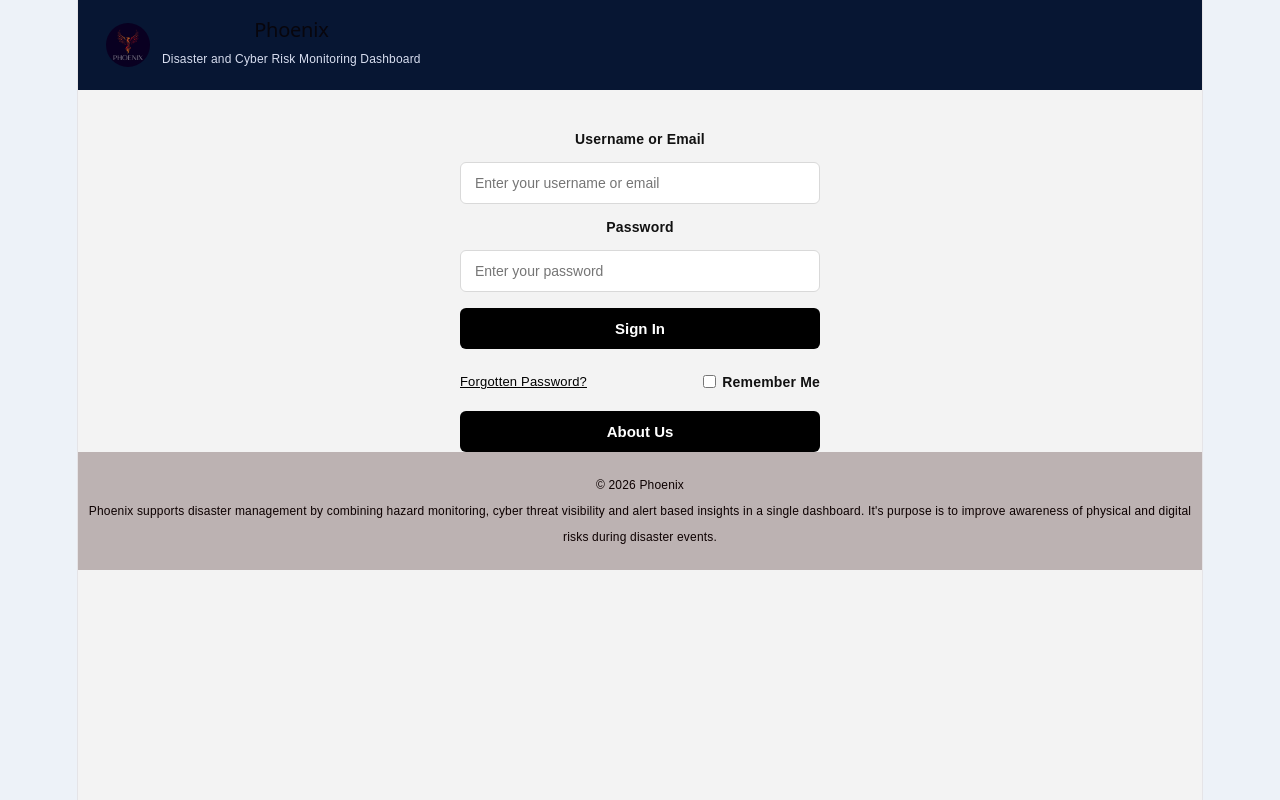
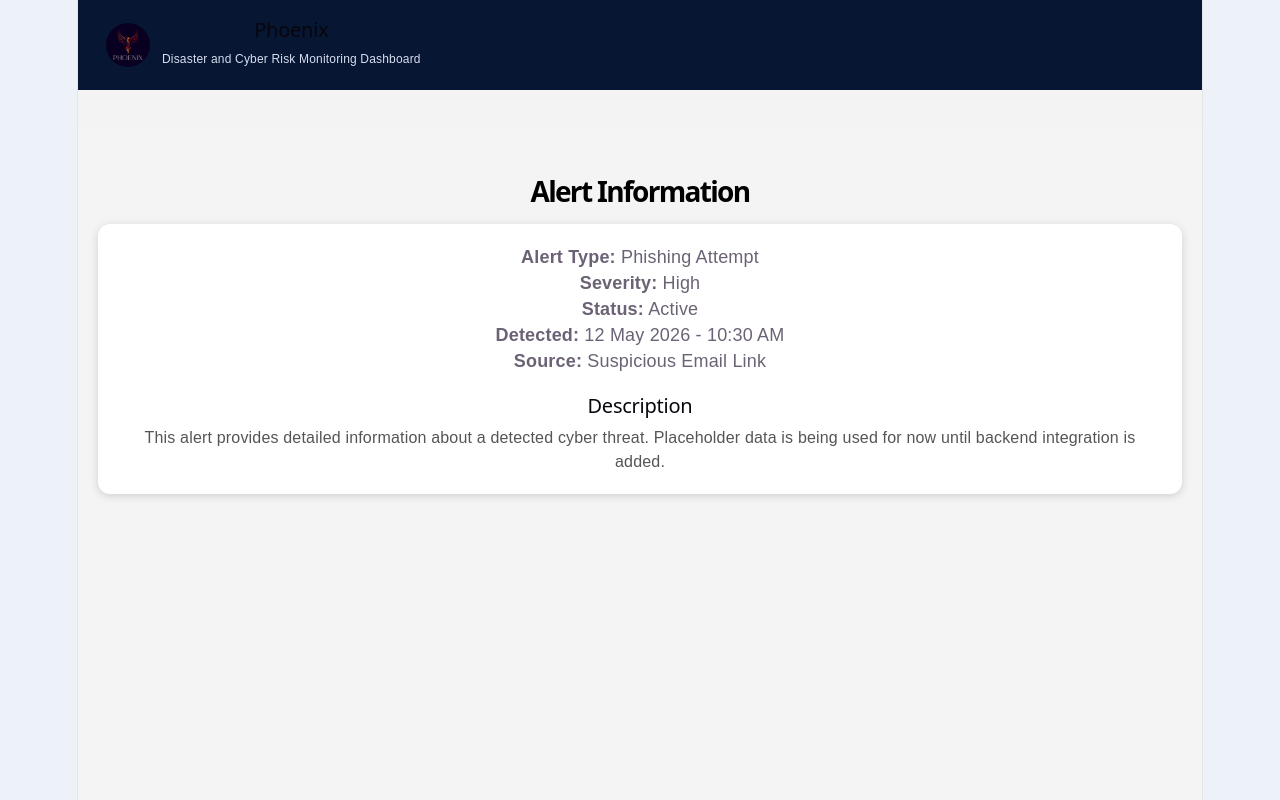
Before and after one commit to Hardhat-Enterprises/Phoenix, a React app in the folder frontend/frontend/: page / in a window 1280 px wide. Shown: the top 800 px of the page. Built offline with nearby package versions, Linux system fonts and the light colour scheme; the HTML template or start-up script is replaced by a standard one; what @react-pdf/renderer would draw is missing.

Commit message:
Added alert information placeholder section

```diff
--- a/frontend/frontend/src/components/LoginForm.jsx
+++ b/frontend/frontend/src/components/LoginForm.jsx
@@ -1,39 +1,53 @@
-export default function LoginForm({ setPage }) {
+import React from "react";
+
+export default function LoginForm() {
   return (
-    <div className="login-form">
-      <label>Username or Email</label>
-      <input type="text" placeholder="Enter your username or email" />
+    <div style={styles.container}>
+      <h1 style={styles.heading}>Alert Information</h1>
 
-      <label>Password</label>
-      <input type="password" placeholder="Enter your password" />
+      <div style={styles.card}>
+        <p><strong>Alert Type:</strong> Phishing Attempt</p>
+        <p><strong>Severity:</strong> High</p>
+        <p><strong>Status:</strong> Active</p>
+        <p><strong>Detected:</strong> 12 May 2026 - 10:30 AM</p>
+        <p><strong>Source:</strong> Suspicious Email Link</p>
 
-      <button type="button" onClick={() => setPage("dashboard")}>
-        Sign In
-      </button>
+        <h2 style={styles.descriptionTitle}>Description</h2>
 
-      <div className="login-extra">
-        <span
-          className="forgot"
-          onClick={() => setPage("forgotPassword")}
-          role="button"
-          tabIndex={0}
-          onKeyDown={(e) => {
-            if (e.key === "Enter" || e.key === " ") {
-              setPage("forgotPassword");
-            }
-          }}
-        >
-          Forgotten Password?
-        </span>
-
-        <label className="remember">
-          <input type="checkbox" />
-          Remember Me
-        </label>
+        <p style={styles.description}>
+          This alert provides detailed information about a detected cyber threat.
+          Placeholder data is being used for now until backend integration is added.
+        </p>
       </div>
-      <button onClick={() => setPage("about")}>
-        About Us
-      </button>
     </div>
   );
 }
+
+const styles = {
+  container: {
+    minHeight: "100vh",
+    backgroundColor: "#f4f4f4",
+    padding: "20px",
+  },
+  heading: {
+    fontSize: "28px",
+    fontWeight: "bold",
+    marginBottom: "20px",
+    color: "#000",
+  },
+  card: {
+    backgroundColor: "#ffffff",
+    borderRadius: "12px",
+    padding: "20px",
+    boxShadow: "0 2px 8px rgba(0,0,0,0.15)",
+  },
+  descriptionTitle: {
+    fontSize: "20px",
+    marginTop: "20px",
+  },
+  description: {
+    fontSize: "16px",
+    lineHeight: "24px",
+    color: "#555",
+  },
+};
```
